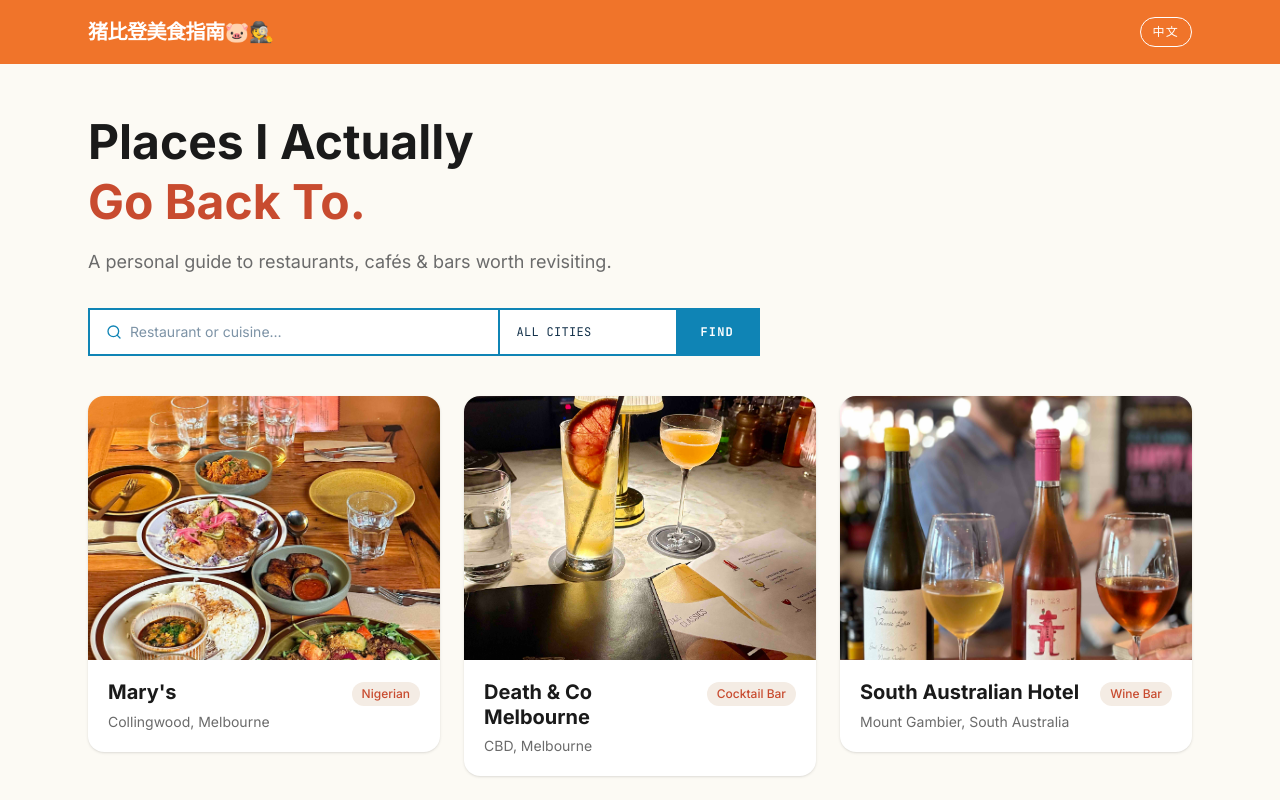
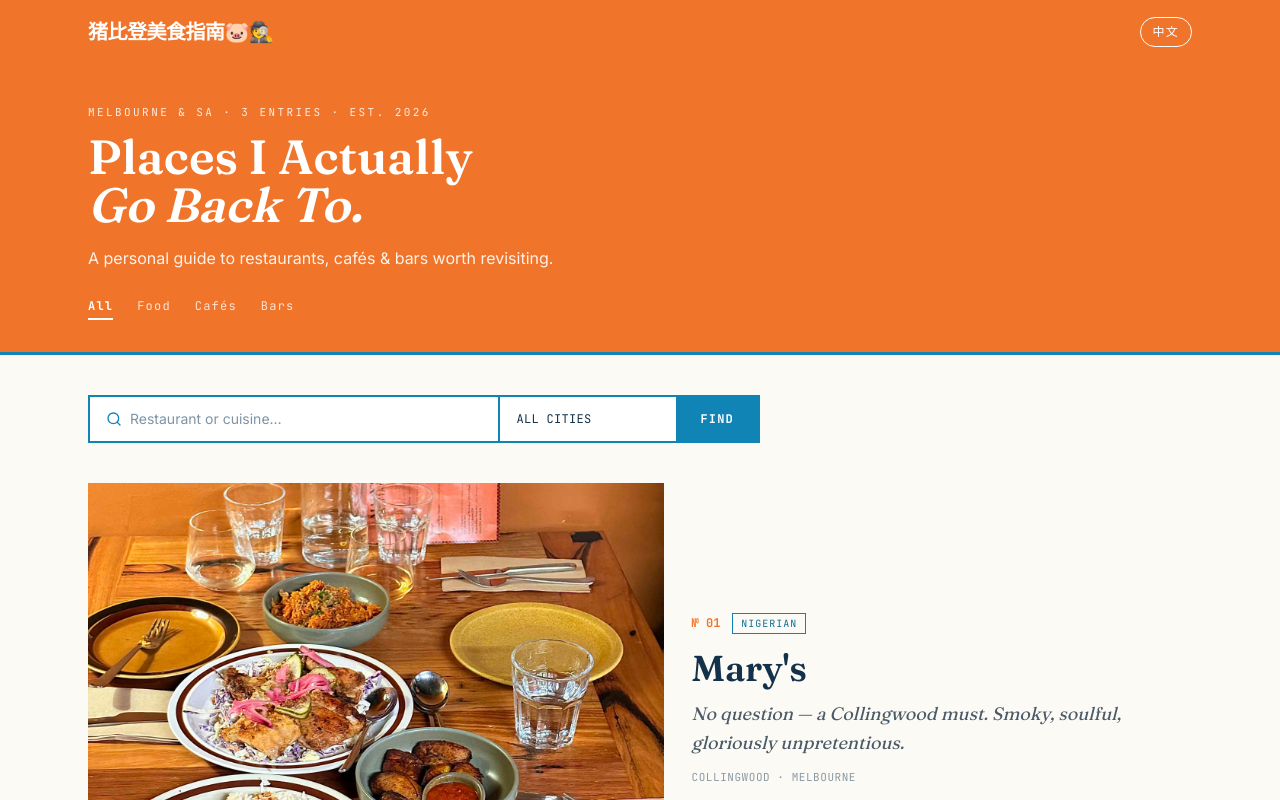
Before and after one commit to TIANSHUUU/gourmet, a Next.js app: page /gourmet/ in a window 1280 px wide. Shown: the top 800 px of the page. Built offline with nearby package versions, Linux system fonts and the light colour scheme.

Commit message:
feat: magazine homepage (hero, category filter, headline + numbered grid)

```diff
--- /dev/null
+++ b/src/components/FeaturedCard.tsx
@@ -0,0 +1,47 @@
+'use client'
+
+import Image from 'next/image'
+import Link from 'next/link'
+import { useLang } from './LanguageContext'
+import type { Restaurant } from '@/lib/restaurants'
+import { basePath } from '@/lib/basePath'
+
+export default function FeaturedCard({ restaurant, number }: { restaurant: Restaurant; number: number }) {
+  const { lang } = useLang()
+  const { slug, name, suburb, city, cuisine_en, cuisine_zh, tagline_en, tagline_zh, images } = restaurant
+  const cuisine = lang === 'en' ? cuisine_en : cuisine_zh
+  const tagline = lang === 'en' ? tagline_en : tagline_zh
+  const num = String(number).padStart(2, '0')
+
+  return (
+    <Link href={`/${slug}`} className="group block border-b-[1.5px] border-[#0F84B5] pb-8 mb-8">
+      <div className="grid md:grid-cols-[1.15fr_1fr] gap-7 items-center">
+        <div className="relative aspect-[4/3] overflow-hidden">
+          <Image
+            src={`${basePath}/images/${slug}/${images[0]}`}
+            alt={name}
+            fill
+            priority
+            className="object-cover group-hover:scale-105 transition-transform duration-500"
+            sizes="(max-width: 768px) 100vw, 560px"
+          />
+        </div>
+        <div>
+          <div className="flex items-center gap-3 mb-3">
+            <span className="font-label text-xs font-bold text-[#F0742A]">№ {num}</span>
+            <span className="font-label text-[10px] uppercase tracking-widest text-[#0C6E97] border-[1.5px] border-[#0F84B5] px-2 py-0.5">
+              {cuisine}
+            </span>
+          </div>
+          <h2 className="font-display font-semibold text-3xl md:text-4xl text-[#13314A] leading-tight mb-2 group-hover:text-[#F0742A] transition-colors">
+            {name}
+          </h2>
+          {tagline && <p className="font-display italic text-lg text-[#4A5A68] leading-relaxed mb-3">{tagline}</p>}
+          <p className="font-label text-[11px] uppercase tracking-wider text-[#8A99A6]">
+            {suburb} · {city}
+          </p>
+        </div>
+      </div>
+    </Link>
+  )
+}
--- a/src/components/HomepageClient.tsx
+++ b/src/components/HomepageClient.tsx
@@ -4,46 +4,67 @@ import { useState, useMemo } from 'react'
 import type { Restaurant } from '@/lib/restaurants'
 import SearchBar from './SearchBar'
 import RestaurantGrid from './RestaurantGrid'
+import FeaturedCard from './FeaturedCard'
+import CategoryNav, { type CategoryFilter } from './CategoryNav'
 import { useLang } from './LanguageContext'
 
 export default function HomepageClient({ restaurants }: { restaurants: Restaurant[] }) {
   const { lang } = useLang()
   const [keyword, setKeyword] = useState('')
   const [city, setCity] = useState('all')
+  const [category, setCategory] = useState<CategoryFilter>('all')
 
-  const cities = useMemo(
-    () => [...new Set(restaurants.map(r => r.city))].sort(),
-    [restaurants]
-  )
+  const cities = useMemo(() => [...new Set(restaurants.map(r => r.city))].sort(), [restaurants])
 
   const filtered = useMemo(() => {
     const kw = keyword.toLowerCase().trim()
     return restaurants.filter(r => {
       const cityMatch = city === 'all' || r.city === city
+      const catMatch = category === 'all' || r.category === category
       const kwMatch =
         kw === '' ||
         r.name.toLowerCase().includes(kw) ||
         r.cuisine_en.toLowerCase().includes(kw) ||
         r.cuisine_zh.includes(kw)
-      return cityMatch && kwMatch
+      return cityMatch && catMatch && kwMatch
     })
-  }, [restaurants, keyword, city])
+  }, [restaurants, keyword, city, category])
 
-  const heroText = lang === 'en'
-    ? { heading: <>Places I Actually<br /><span className="text-[#C84B2F]">Go Back To.</span></>, sub: 'A personal guide to restaurants, cafés & bars worth revisiting.' }
-    : { heading: <>真正值得<br /><span className="text-[#C84B2F]">回去的地方。</span></>, sub: '私藏美食清单，餐厅、咖啡馆与酒吧，全凭真心推荐。' }
+  const headline = filtered[0]
+  const rest = filtered.slice(1)
+
+  const hero =
+    lang === 'en'
+      ? {
+          heading: (<>Places I Actually<br /><em className="italic">Go Back To.</em></>),
+          sub: 'A personal guide to restaurants, cafés & bars worth revisiting.',
+        }
+      : {
+          heading: (<>真正值得<br /><em className="italic">回去</em>的地方。</>),
+          sub: '私藏美食清单，餐厅、咖啡馆与酒吧，全凭真心推荐。',
+        }
+
+  const tag = `Melbourne & SA · ${filtered.length} ${lang === 'en' ? (filtered.length === 1 ? 'Entry' : 'Entries') : '家'} · Est. 2026`
 
   return (
-    <div className="max-w-6xl mx-auto px-6 py-12">
-      {/* Hero */}
-      <div className="mb-8">
-        <h1 className="text-4xl md:text-5xl font-bold text-[#1A1A1A] leading-tight">
-          {heroText.heading}
+    <div>
+      {/* Terracotta hero region (continues from the header) */}
+      <section className="bg-[#F0742A]">
+        <div className="max-w-6xl mx-auto px-6 pt-10 pb-8">
+          <p className="font-label text-[11px] uppercase tracking-[0.22em] text-white/85 mb-3">{tag}</p>
+          <h1 className="font-display font-semibold text-white text-4xl md:text-5xl leading-[1.02] max-w-[14ch]">
+            {hero.heading}
           </h1>
-        <p className="mt-4 text-[#6B6B6B] text-lg max-w-xl">{heroText.sub}</p>
+          <p className="mt-4 text-white/90 max-w-xl">{hero.sub}</p>
+          <div className="mt-7">
+            <CategoryNav value={category} onChange={setCategory} />
           </div>
+        </div>
+        <div className="h-[3px] bg-[#0F84B5]" />
+      </section>
 
-      {/* Search bar */}
+      {/* Cream body */}
+      <div className="max-w-6xl mx-auto px-6 py-10">
         <div className="mb-10">
           <SearchBar
             keyword={keyword}
@@ -54,14 +75,17 @@ export default function HomepageClient({ restaurants }: { restaurants: Restauran
           />
         </div>
 
-      {/* Results */}
         {filtered.length === 0 ? (
-        <p className="text-[#9B9490] text-sm mt-8">
-          {lang === 'en' ? 'No results. Try a different keyword or city.' : '没有找到结果，换个关键词或城市试试。'}
+          <p className="font-label text-sm text-[#8A99A6] mt-8">
+            {lang === 'en' ? 'No results. Try a different keyword or filter.' : '没有找到结果，换个关键词或筛选试试。'}
           </p>
         ) : (
-        <RestaurantGrid restaurants={filtered} />
+          <>
+            {headline && <FeaturedCard restaurant={headline} number={1} />}
+            {rest.length > 0 && <RestaurantGrid restaurants={rest} startNumber={2} />}
+          </>
         )}
+      </div>
     </div>
   )
 }
--- a/src/components/RestaurantCard.tsx
+++ b/src/components/RestaurantCard.tsx
@@ -6,39 +6,33 @@ import { useLang } from './LanguageContext'
 import type { Restaurant } from '@/lib/restaurants'
 import { basePath } from '@/lib/basePath'
 
-export default function RestaurantCard({ restaurant }: { restaurant: Restaurant }) {
+export default function RestaurantCard({ restaurant, number }: { restaurant: Restaurant; number: number }) {
   const { lang } = useLang()
   const { slug, name, suburb, city, cuisine_en, cuisine_zh, images } = restaurant
   const cuisine = lang === 'en' ? cuisine_en : cuisine_zh
-  const coverImage = `${basePath}/images/${slug}/${images[0]}`
+  const num = String(number).padStart(2, '0')
 
   return (
     <Link href={`/${slug}`} className="group block">
-      <div className="overflow-hidden rounded-2xl bg-white shadow-sm hover:shadow-md transition-shadow duration-300">
-        <div className="relative aspect-[4/3] overflow-hidden">
+      <div className="relative aspect-[16/10] overflow-hidden mb-3">
         <Image
-            src={coverImage}
+          src={`${basePath}/images/${slug}/${images[0]}`}
           alt={name}
           fill
-            priority
           className="object-cover group-hover:scale-105 transition-transform duration-500"
-            sizes="(max-width: 768px) 100vw, (max-width: 1200px) 50vw, 33vw"
+          sizes="(max-width: 768px) 100vw, 50vw"
         />
       </div>
-        <div className="p-5">
-          <div className="flex items-start justify-between gap-2">
-            <h2 className="text-xl font-bold text-[#1A1A1A] group-hover:text-[#C84B2F] transition-colors leading-tight">
+      <div className="flex items-center gap-2.5 mb-1">
+        <span className="font-label text-xs font-bold text-[#F0742A]">№ {num}</span>
+        <span className="font-label text-[10px] uppercase tracking-widest text-[#0C6E97]">{cuisine}</span>
+      </div>
+      <h2 className="font-display font-semibold text-xl text-[#13314A] leading-tight group-hover:text-[#F0742A] transition-colors">
         {name}
       </h2>
-            <span className="shrink-0 text-xs font-medium bg-[#F4ECE4] text-[#C84B2F] px-2.5 py-1 rounded-full mt-0.5">
-              {cuisine}
-            </span>
-          </div>
-          <p className="text-sm text-[#6B6B6B] mt-1.5">
-            {suburb}, {city}
+      <p className="font-label text-[10px] uppercase tracking-wider text-[#8A99A6] mt-1">
+        {suburb} · {city}
       </p>
-        </div>
-      </div>
     </Link>
   )
 }
--- a/src/components/RestaurantGrid.tsx
+++ b/src/components/RestaurantGrid.tsx
@@ -3,11 +3,17 @@
 import type { Restaurant } from '@/lib/restaurants'
 import RestaurantCard from './RestaurantCard'
 
-export default function RestaurantGrid({ restaurants }: { restaurants: Restaurant[] }) {
+export default function RestaurantGrid({
+  restaurants,
+  startNumber,
+}: {
+  restaurants: Restaurant[]
+  startNumber: number
+}) {
   return (
-    <div className="grid grid-cols-1 sm:grid-cols-2 lg:grid-cols-3 gap-6">
-      {restaurants.map(r => (
-        <RestaurantCard key={r.slug} restaurant={r} />
+    <div className="grid grid-cols-1 sm:grid-cols-2 gap-x-8 gap-y-10">
+      {restaurants.map((r, i) => (
+        <RestaurantCard key={r.slug} restaurant={r} number={startNumber + i} />
       ))}
     </div>
   )
```
Lines whose indentation alone changed are shown as unchanged.
